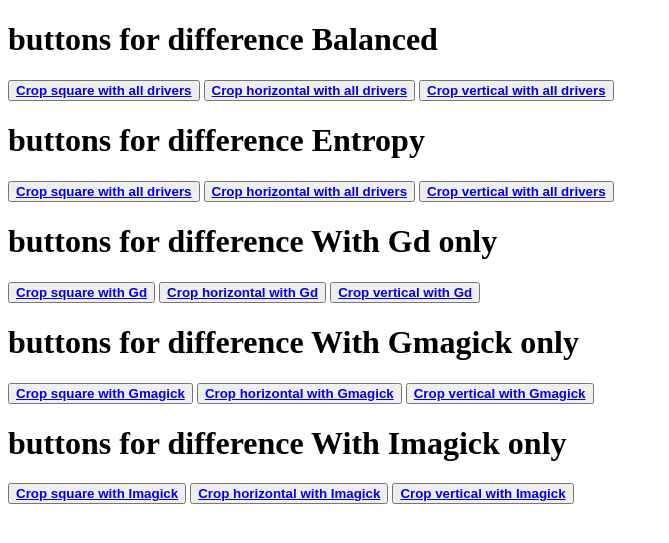
After one commit to Inneair/smart-crop, a PHP site: page /views/view.php in a window 1280 px wide. The commit adds this page. Shown: the top 543 px of the page, without its empty margins (0-669 px from the left). Run offline with PHP 8.4, Linux system fonts and the light colour scheme.

Commit message:
Fix issue

```diff
--- a/src/Crop.php
+++ b/src/Crop.php
@@ -1,4 +1,6 @@
 <?php
+
+namespace src;
 
 use Imagine\Image\Box;
 use Imagine\Image\ImagineInterface;
--- a/src/CropBalanced.php
+++ b/src/CropBalanced.php
@@ -1,4 +1,6 @@
 <?php
+
+namespace src;
 
 use Imagine\Image\Box;
 use Imagine\Image\ImagineInterface;
--- a/src/CropEntropy.php
+++ b/src/CropEntropy.php
@@ -1,4 +1,6 @@
 <?php
+
+namespace src;
 
 use Imagine\Image\Box;
 use Imagine\Image\ImagineInterface;
--- /dev/null
+++ b/views/view.php
@@ -0,0 +1,77 @@
+<!doctype html>
+<html>
+<head>
+    <meta charset="utf-8" />
+    <title>Smart-crop</title>
+</head>
+<body>
+    <!-- buttons for difference Balanced -->
+    <h1>buttons for difference Balanced</h1>
+    <button style="cursor:pointer; font-weight:700;" type="button">
+        <a href="squareBalanced.php">Crop square with all drivers</a>
+    </button>
+
+    <button style="cursor:pointer; font-weight:700;" type="button">
+        <a href="horizontalBalanced.php">Crop horizontal with all drivers</a>
+    </button>
+
+    <button style="cursor:pointer; font-weight:700;" type="button">
+        <a href="verticalBalanced.php">Crop vertical with all drivers</a>
+    </button>
+
+    <!-- buttons for difference Entropy -->
+    <h1>buttons for difference Entropy</h1>
+    <button style="cursor:pointer; font-weight:700;" type="button">
+        <a href="squareEntropy.php">Crop square with all drivers</a>
+    </button>
+
+    <button style="cursor:pointer; font-weight:700;" type="button">
+        <a href="horizontalEntropy.php">Crop horizontal with all drivers</a>
+    </button>
+
+    <button style="cursor:pointer; font-weight:700;" type="button">
+        <a href="verticalEntropy.php">Crop vertical with all drivers</a>
+    </button>
+
+    <!-- buttons for difference With Gd only -->
+    <h1>buttons for difference With Gd only</h1>
+    <button style="cursor:pointer; font-weight:700;" type="button">
+        <a href="squareGd.php">Crop square with Gd</a>
+    </button>
+
+    <button style="cursor:pointer; font-weight:700;" type="button">
+        <a href="horizontalGd.php">Crop horizontal with Gd</a>
+    </button>
+
+    <button style="cursor:pointer; font-weight:700;" type="button">
+        <a href="verticalGd.php">Crop vertical with Gd</a>
+    </button>
+
+    <!-- buttons for difference With Gmagick only -->
+    <h1>buttons for difference With Gmagick only</h1>
+    <button style="cursor:pointer; font-weight:700;" type="button">
+        <a href="squareGmagick.php">Crop square with Gmagick</a>
+    </button>
+
+    <button style="cursor:pointer; font-weight:700;" type="button">
+        <a href="horizontalGmagick.php">Crop horizontal with Gmagick</a>
+    </button>
+
+    <button style="cursor:pointer; font-weight:700;" type="button">
+        <a href="verticalGmagick.php">Crop vertical with Gmagick</a>
+    </button>
+
+    <!-- buttons for difference With Imagick only -->
+    <h1>buttons for difference With Imagick only</h1>
+    <button style="cursor:pointer; font-weight:700;" type="button">
+        <a href="squareImagick.php">Crop square with Imagick</a>
+    </button>
+
+    <button style="cursor:pointer; font-weight:700;" type="button">
+        <a href="horizontalImagick.php">Crop horizontal with Imagick</a>
+    </button>
+
+    <button style="cursor:pointer; font-weight:700;" type="button">
+        <a href="verticalImagick.php">Crop vertical with Imagick</a>
+    </button>
+</body>
```
Also changed, not shown: index.php (+4 -78 lines), src/cropImage.php (added, +16 -0 lines).
